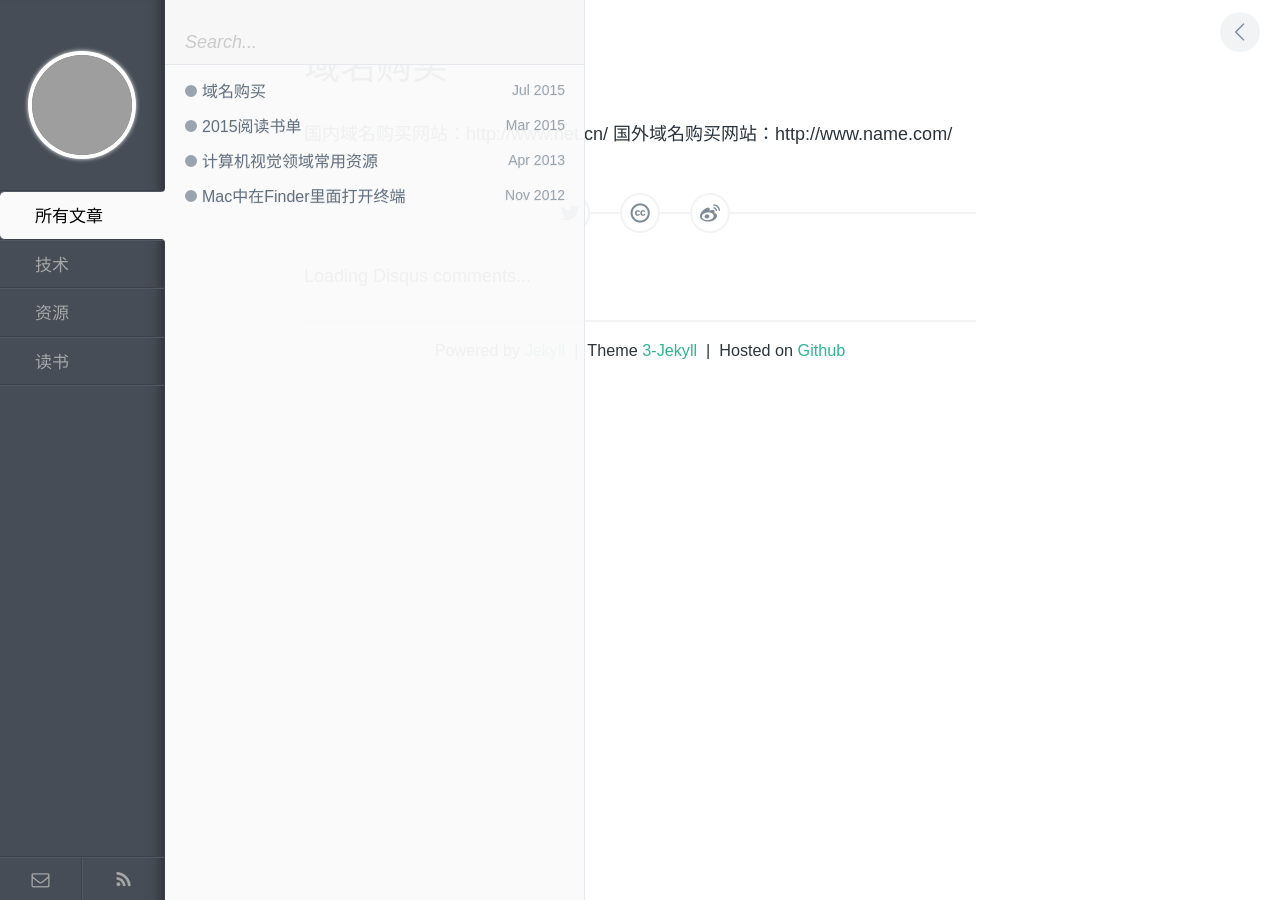
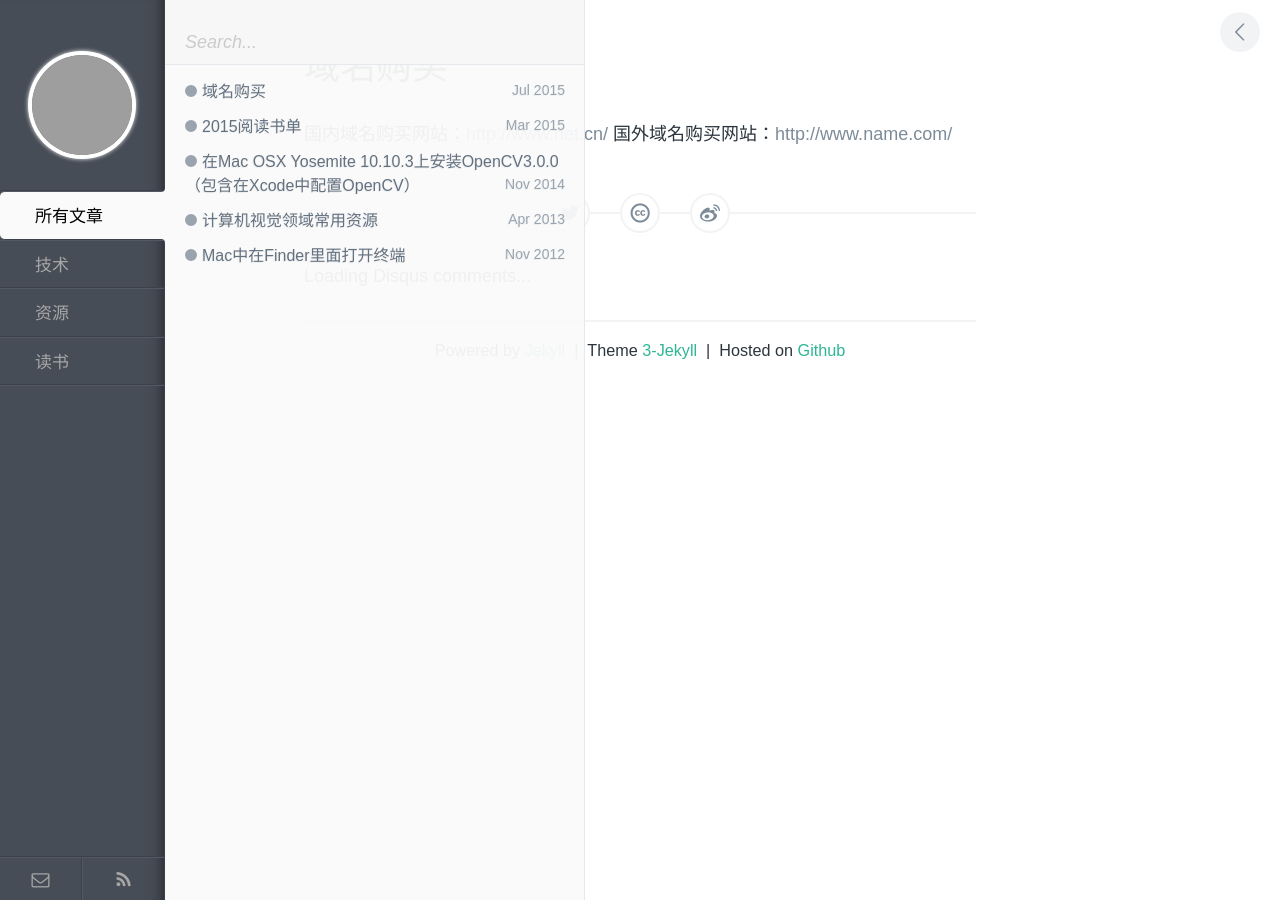
Before and after one commit to zhuyafei/zhuyafei.github.io, a Jekyll site: the page built from _posts/tech/2015-07-06-domain-name-purchase.md, in a window 1280 px wide. Built offline with Jekyll 4.4.1, drawn with Linux system fonts in a browser that asks for light colours; comment, search, counter and statistics services are not loaded; some of the changed lines change nothing that is shown; grey boxes are pictures that could not be loaded.

Commit message:
Add some contents about installing OpenCV

```diff
--- a/_posts/tech/2015-07-06-domain-name-purchase.md
+++ b/_posts/tech/2015-07-06-domain-name-purchase.md
@@ -3,5 +3,5 @@ layout: post
 title: 域名购买
 category: 技术
 ---
-国内域名购买网站：http://www.net.cn/
-国外域名购买网站：http://www.name.com/
+国内域名购买网站：[http://www.net.cn/](http://www.net.cn/)
+国外域名购买网站：[http://www.name.com/](http://www.name.com/)
--- /dev/null
+++ b/_posts/tool/2014-11-05-install-opencv-in-mac.md
@@ -0,0 +1,20 @@
+---
+layout: post
+title: 在Mac OSX Yosemite 10.10.3上安装OpenCV3.0.0（包含在Xcode中配置OpenCV）
+category: 技术
+---
+首先交代下安装环境Mac OSX Yosemite 10.10.3，安装的OpenCV为[OpenCV官网](http://opencv.org/)上2015-06-04发布的3.0版本，Xcode为6.2 (6C131e)版本。下面详细介绍安装步骤：
+
+一、安装cmake
+在终端输入port install cmake。
+
+二、到OpenCV官网下载Mac/Linux版本的OpenCV
+![OpenCV-DOWNLOADS](./figures/OpenCV-DOWNLOADS.png)
+下载后的文件名为opencv-3.0.0.zip，大小为101MB。双击解压，进入到/Users/fei/software/OpenCV/opencv-3.0.0/路径下，然后新建一个build文件夹，再进到build文件夹下。参考官网输入：
+cd build
+cmake -D CMAKE_BUILD_TYPE=RELEASE -D CMAKE_INSTALL_PREFIX=/usr/local ..
+make
+sudo make install
+至此，OpenCV在Mac上就安装完毕了。
+
+三、在Xcode中配置OpenCV，并进行测试
```
Also changed, not shown: figures/OpenCV-DOWNLOADS.png (added), figures/Xcode-OpenCV-Example.png (added).
